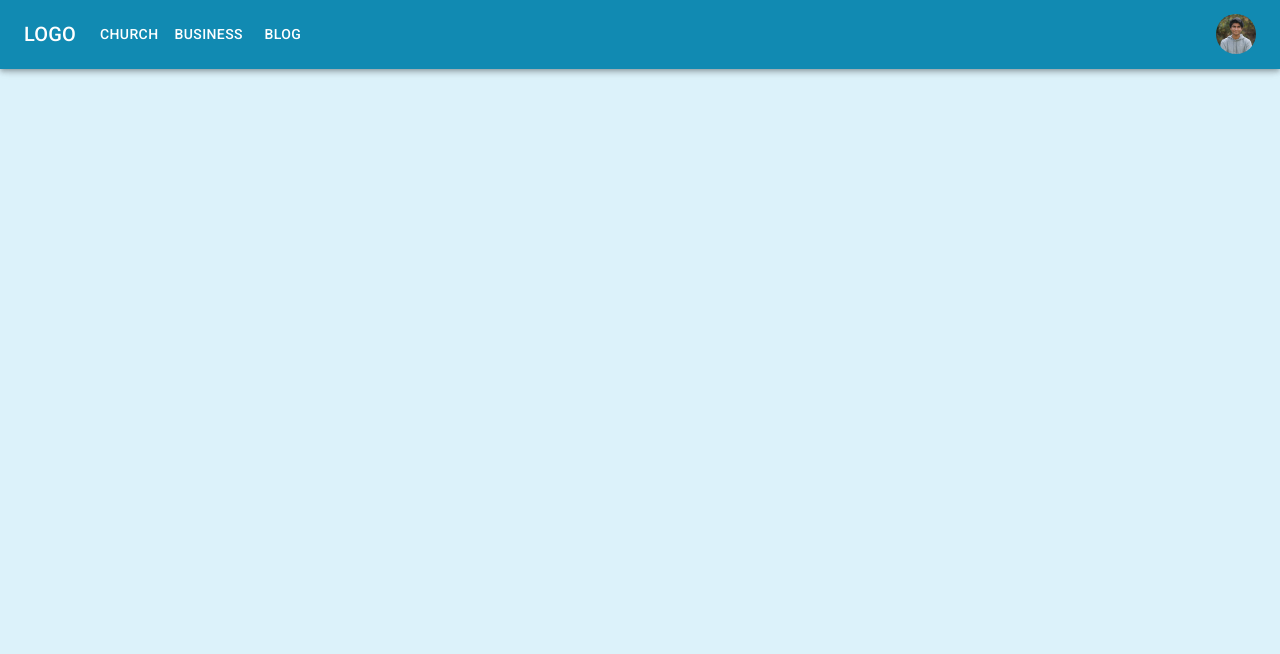
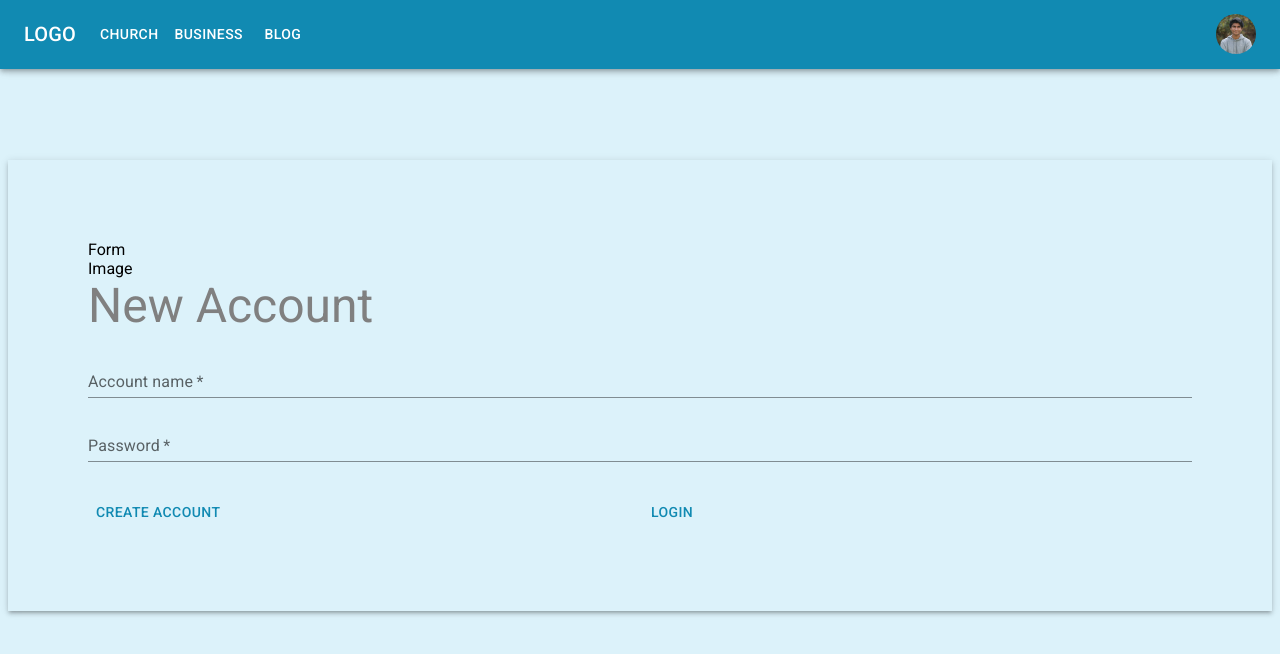
Before and after one commit to sherebiahtishbi/church-management-system, a React (Create React App) app: page /accounts in a window 1280 px wide. Shown: the top 654 px of the page. Built offline with nearby package versions, Linux system fonts and the light colour scheme.

Commit message:
Account creation

```diff
--- a/package.json
+++ b/package.json
@@ -14,6 +14,7 @@
     "@testing-library/user-event": "^13.5.0",
     "axios": "^0.26.1",
     "date-fns": "^2.28.0",
+    "firebase": "^9.6.8",
     "react": "^17.0.2",
     "react-dom": "^17.0.2",
     "react-router-dom": "^6.2.1",
--- a/src/App.js
+++ b/src/App.js
@@ -1,19 +1,20 @@
-import { ThemeProvider } from '@mui/material/styles'
+import { ThemeProvider } from "@mui/material/styles";
 import { BrowserRouter as Router, Routes, Route } from "react-router-dom";
-import Login from './pages/Login'
-import theme from './theme/theme'
-import Churches from './pages/Churches';
-import Navbar from './components/Navbar';
-import profileImage from './images/anu_profile.jpg'
-import Church from './pages/Church';
-import PastorAddEdit from './components/Pastor/PastorAddEdit';
-import Pastorlist from './components/Pastor/Pastorlist';
-import Members from './components/Church/Members'
-import Donations from './components/Church/Donations'
-import Documents from './components/Church/Documents';
-import Events from './components/Church/Events';
-import Facilities from './components/Church/Facilities';
-
+import Login from "./pages/Login";
+import theme from "./theme/theme";
+import Churches from "./pages/Churches";
+import Navbar from "./components/Navbar";
+import profileImage from "./images/anu_profile.jpg";
+import Church from "./pages/Church";
+import PastorAddEdit from "./components/Pastor/PastorAddEdit";
+import Pastorlist from "./components/Pastor/Pastorlist";
+import Members from "./components/Church/Members";
+import Donations from "./components/Church/Donations";
+import Documents from "./components/Church/Documents";
+import Events from "./components/Church/Events";
+import Facilities from "./components/Church/Facilities";
+import Register from "./components/accounts/Register";
+// import DataGridDemo from './components/Pastor/DataGridDemo';
 
 function App() {
   return (
@@ -22,6 +23,7 @@ function App() {
       <Router>
         <Routes>
           <Route path="/" element={<Login />} />
+          <Route path="/accounts" element={<Register />} />
           <Route path="/churches" element={<Churches />} />
           <Route path="/church" element={<Church />}>
             <Route path="pastor" element={<Pastorlist />} />
@@ -35,7 +37,7 @@ function App() {
         </Routes>
       </Router>
     </ThemeProvider>
-  )
+  );
 }
 
 export default App;
--- /dev/null
+++ b/src/components/Pastor/DataGridDemo.jsx
@@ -0,0 +1,60 @@
+import { DataGrid } from '@mui/x-data-grid';
+
+const columns = [
+  { field: 'id', headerName: 'ID', width: 90 },
+  {
+    field: 'firstName',
+    headerName: 'First name',
+    width: 150,
+    editable: true,
+  },
+  {
+    field: 'lastName',
+    headerName: 'Last name',
+    width: 150,
+    editable: true,
+  },
+  {
+    field: 'age',
+    headerName: 'Age',
+    type: 'number',
+    width: 110,
+    editable: true,
+  },
+  {
+    field: 'fullName',
+    headerName: 'Full name',
+    description: 'This column has a value getter and is not sortable.',
+    sortable: false,
+    width: 160,
+    valueGetter: (params) =>
+      `${params.row.firstName || ''} ${params.row.lastName || ''}`,
+  },
+];
+
+const rows = [
+  { id: 1, lastName: 'Snow', firstName: 'Jon', age: 35 },
+  { id: 2, lastName: 'Lannister', firstName: 'Cersei', age: 42 },
+  { id: 3, lastName: 'Lannister', firstName: 'Jaime', age: 45 },
+  { id: 4, lastName: 'Stark', firstName: 'Arya', age: 16 },
+  { id: 5, lastName: 'Targaryen', firstName: 'Daenerys', age: null },
+  { id: 6, lastName: 'Melisandre', firstName: null, age: 150 },
+  { id: 7, lastName: 'Clifford', firstName: 'Ferrara', age: 44 },
+  { id: 8, lastName: 'Frances', firstName: 'Rossini', age: 36 },
+  { id: 9, lastName: 'Roxie', firstName: 'Harvey', age: 65 },
+];
+
+export default function DataGridDemo() {
+  return (
+    <div style={{ height: 400, width: '100%' }}>
+      <DataGrid
+        rows={rows}
+        columns={columns}
+        pageSize={5}
+        rowsPerPageOptions={[5]}
+        checkboxSelection
+        disableSelectionOnClick
+      />
+    </div>
+  );
+}
--- a/src/components/Pastor/Pastorlist.jsx
+++ b/src/components/Pastor/Pastorlist.jsx
@@ -1,64 +1,52 @@
-import { Box, Grid, Typography } from "@mui/material"
+import { Box, Button, Grid, IconButton, Typography } from "@mui/material"
 import { useEffect, useState } from "react"
 import axios from "axios"
 import { DataGrid } from "@mui/x-data-grid"
+import { Add } from "@mui/icons-material"
+import { useNavigate } from "react-router-dom"
+
 
 const Pastorlist = () => {
-    const [pastors, setPastors] = useState(null)
-    const [columns, setColumns] = useState([])
-    const [rows, setRows] = useState([])
-
+    const navigate = useNavigate()
+    const [pastors, setPastors] = useState([])
 
     useEffect(() => {
         const getPastors = async () => {
             try {
                 const res = await axios.get("http://localhost:7501/persons?type=pastor")
-                console.log(res.data)
                 if (res.data) {
                     setPastors(res.data)
-
-                    setColumns([
-                        { field: "id", headerName: "#", width: 90 },
-                        { field: "firstname", headerName: "Firstname", width: 90 },
-                        { field: "lastname", headerName: "Lastname", width: 90 },
-                    ])
-
-                    let mrows = []
-
-                    res.data.forEach((person,index) => {
-                        console.log(person)
-                        mrows.push({ id: index, firstname: person.firstname, lastname: person.lastname })
-                    })
-                    setRows(mrows)
-
-                    console.log(columns)
-                    console.log(rows)
-
                 }
             } catch (err) {
                 console.log(err)
             }
         }
-        pastors === null && getPastors()
-    })
+        getPastors()
+    },[])
+
+    const columns=[
+        { field: "firstname", headerName: "Firstname", width: 200 },
+        { field: "lastname", headerName: "Lastname", width: 200}
+    ]
 
     return (
-        <Box mt={2}>
+        <Box>
             <Grid container>
-                <Grid item>
-                    controls
+                <Grid container xs={12} justifyContent="space-between">
+                    <Grid item xs={12} md={6} justifyContent="start">
+                        <Typography variant="h6" color="GrayText">Pastors</Typography>
+                    </Grid>
+                    <Grid item xs={12} md={6} justifyContent="end">
+                        <Button startIcon={<Add/>} onClick={()=>{navigate("/church/pastor/add")}} >Add New</Button>
+                    </Grid>
                 </Grid>
-                <Grid item>
-                    {/* pastors
-                    ? <DataGrid>
-                        rows={pastors.rows}
-                        columns={pastors.columns}
+                <Grid item xs={12} height={400} mt={2}>
+                    <DataGrid
+                        rows={pastors}
+                        columns={columns}
+                        getRowId={(row)=>row._id}
                         pageSize={5}
-                        rowsPerPageOptions={[5]}
-                        checkboxSelection
-                        disableSelectionOnClick
-                    </DataGrid>
-                    : <Typography variant="h6" >No pastor for this church yet!</Typography> */}
+                    />
                 </Grid>
             </Grid>
         </Box>
--- /dev/null
+++ b/src/components/accounts/Register.jsx
@@ -0,0 +1,93 @@
+import {
+  Box,
+  Button,
+  Container,
+  Grid,
+  TextField,
+  Typography,
+} from "@mui/material";
+import { useNavigate } from "react-router-dom";
+import { useState } from "react";
+import axios from "axios";
+
+const Register = () => {
+  const accountobject = {
+    accountname: "",
+    password: "",
+  };
+  const navigate = useNavigate();
+  const [formData, setFormData] = useState(accountobject);
+
+  const handleCreateAccount = async () => {
+    try {
+      const res = await axios.post(
+        "http://localhost:7501/accounts/save",
+        formData
+      );
+      if (res.data) {
+        setFormData(accountobject);
+        navigate("/");
+      }
+    } catch (err) {
+      console.log(err);
+    }
+  };
+
+  return (
+    <Box sx={{ mt: { xs: 10, lg: 20 } }}>
+      <Box m="auto" maxWidth={"lg"} p={10} boxShadow={3}>
+        <Grid container xs={12} lg={6}>
+          Form
+        </Grid>
+        <Grid container xs={12} lg={6}>
+          Image
+        </Grid>
+        <Grid item xs={12} lg={6}>
+          <Typography variant="h3" color="GrayText">
+            New Account
+          </Typography>
+        </Grid>
+        <Grid container xs={12} mt={2}>
+          <Grid item xs={12}>
+            <TextField
+              id="accountname"
+              label="Account name"
+              variant="standard"
+              value={formData.accountname}
+              onChange={(e) =>
+                setFormData({ ...formData, accountname: e.target.value })
+              }
+              required
+              fullWidth
+            />
+          </Grid>
+          <Grid item xs={12} mt={2}>
+            <TextField
+              id="password"
+              label="Password"
+              variant="standard"
+              type="password"
+              value={formData.password}
+              onChange={(e) =>
+                setFormData({ ...formData, password: e.target.value })
+              }
+              required
+              fullWidth
+            />
+          </Grid>
+        </Grid>
+        <Grid container mt={4}>
+          <Grid item xs={12} lg={6}>
+            <Button onClick={handleCreateAccount}>Create Account</Button>
+          </Grid>
+          <Grid item xs={12} lg={6}>
+            <Button onClick={() => navigate("/")}>Login</Button>
+          </Grid>
+        </Grid>
+        {/* </Grid> */}
+      </Box>
+    </Box>
+  );
+};
+
+export default Register;
--- a/src/pages/Login.jsx
+++ b/src/pages/Login.jsx
@@ -1,31 +1,56 @@
-import { Password } from "@mui/icons-material"
-import { Button, Typography } from "@mui/material"
-import { Box } from "@mui/system"
-import { useNavigate } from "react-router-dom"
+import { Password } from "@mui/icons-material";
+import { Button, Grid, TextField, Typography } from "@mui/material";
+import { Box } from "@mui/system";
+import { useNavigate } from "react-router-dom";
 
 function Login() {
+  let navigate = useNavigate();
 
-    let navigate = useNavigate()
-
-    return (
-        <Box height={400} width={200} sx={{ boxShadow:4, mt:20, ml: 25, p:15 }} >
-            <Typography variant="h6" sx={{ color: 'GrayText' }}>Login</Typography>
-            <div>
-                <label>Username</label>
-                <input/>
-            </div>
-            <div>
-                <label>Password</label>
-                <input type={Password} />
-            </div>
-            <Button onClick={() => {
-                    navigate("/churches")
-                }}>
-                Login
-            </Button>
-        </Box>
-
-    )
+  return (
+    <Box height={400} width={200} boxShadow={4} mt={15} ml={10} p={5}>
+      <Grid container xs={12}>
+        <Grid item xs={12}>
+          <Typography variant="h6" color="GrayText">
+            Login
+          </Typography>
+        </Grid>
+        <Grid item xs={12} mt={2}>
+          <TextField
+            id="username"
+            label="Username"
+            variant="standard"
+            fullWidth
+          />
+        </Grid>
+        <Grid item xs={12} mt={2}>
+          <TextField
+            id="accountpwd"
+            label="Password"
+            variant="standard"
+            fullWidth
+          />
+        </Grid>
+        <Grid item xs={12} mt={4}>
+          <Button
+            onClick={() => {
+              navigate("/churches");
+            }}
+          >
+            Login
+          </Button>
+        </Grid>
+        <Grid item xs={12}>
+          <Button
+            onClick={() => {
+              navigate("/accounts");
+            }}
+          >
+            Register
+          </Button>
+        </Grid>
+      </Grid>
+    </Box>
+  );
 }
 
-export default Login
+export default Login;
```
Also changed, not shown: src/components/accounts/AccountAddEdit.jsx (added, +11 -0 lines), src/components/accounts/AccountList.jsx (added), 1 other file (tests, documents, lock files or other folders).
